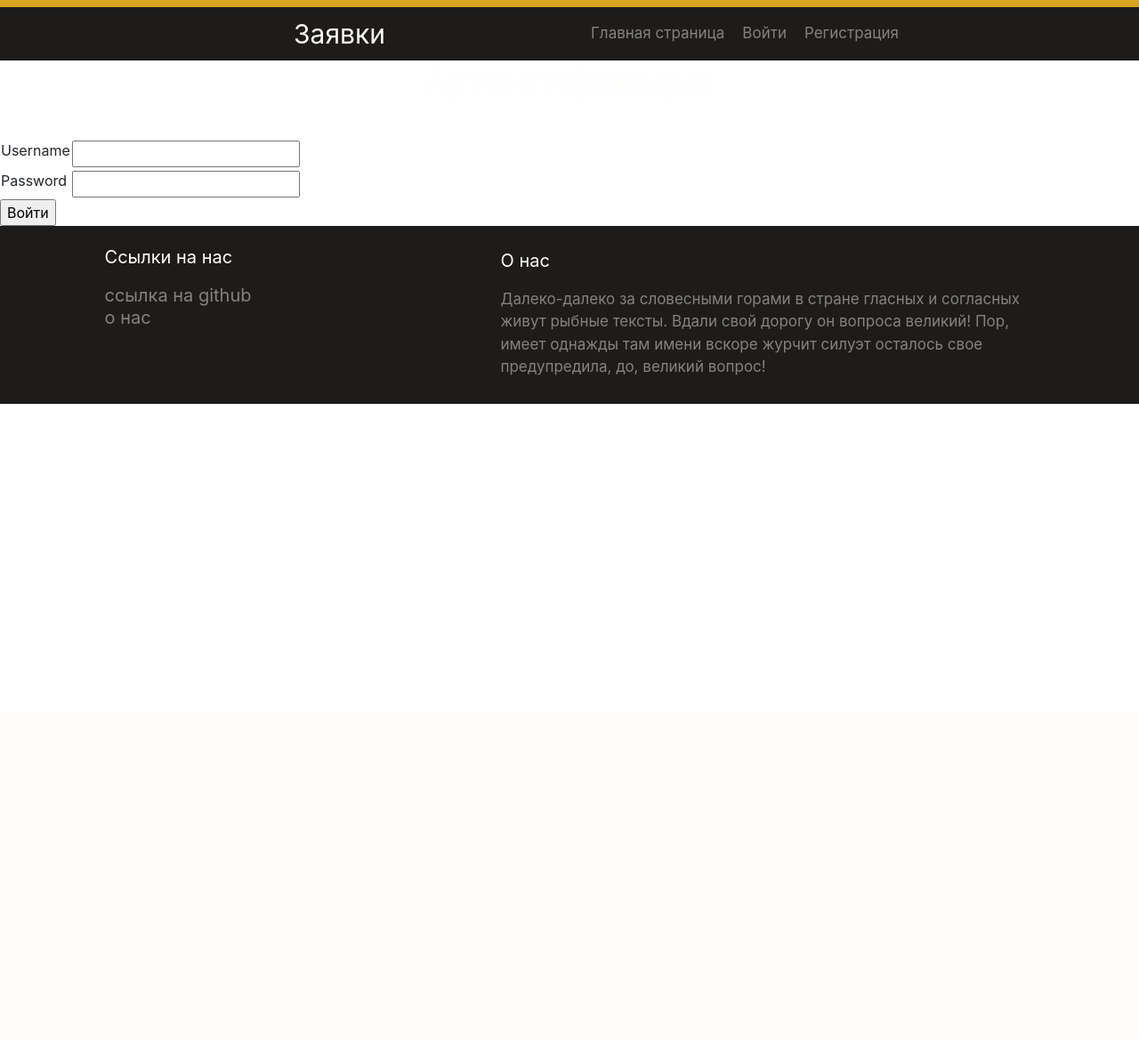
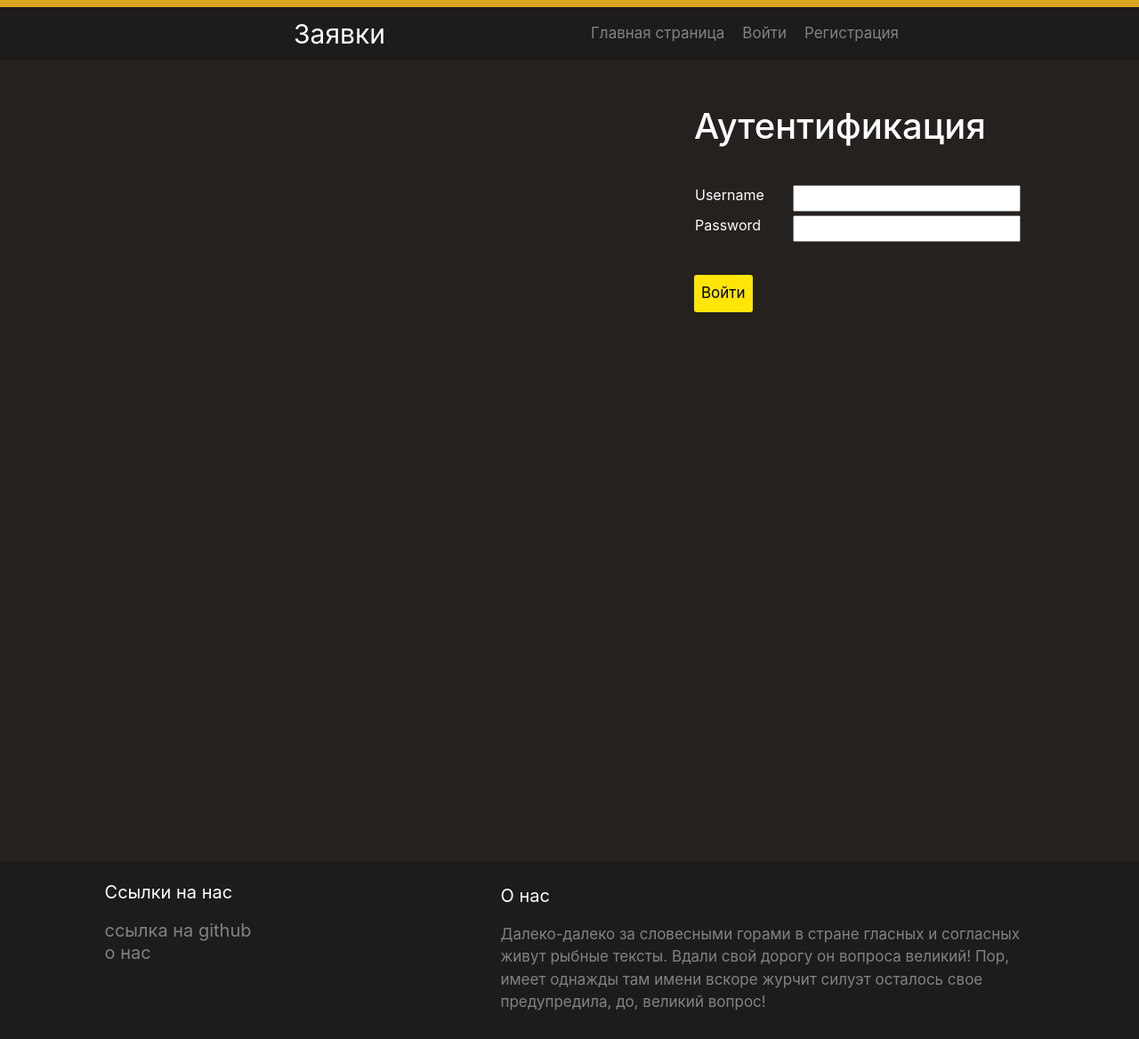
Before and after one commit to dani35435/OOP_practica-weektwo, a Django app: template applications/templates/registration/login.html in a window 1280 px wide. Shown: the whole page at 89% size. Before the commit the page ends 454 px from the top, so only its background shows below. Run offline with Django 3.2, Linux system fonts and the light colour scheme; the template is opened without the code that fills it, so the values that code supplies are empty, except form fields; tables that the repository leaves empty hold one stand-in row (values such as "Sample post"); form fields are guessed from the names that the template uses; some libraries are stand-ins or nearby versions.

Commit message:
добавлен дизайн обновлен

```diff
--- a/applications/catalog/static/css/catalog.css
+++ b/applications/catalog/static/css/catalog.css
@@ -2,7 +2,7 @@
 	font-size: 30px;
 	color: #fffefc;
 	text-align: center;
-	padding-top: 50px;
+	padding-top: 25px;
 }
 
 .text_bot {
@@ -16,7 +16,14 @@
 	display: flex;
 	align-items: center;
 	justify-content: center;
-	margin-top: 40px;
+}
+
+.applications>a{
+	font-size: 17px;
+	text-decoration: none;
+	color: #838280;
+	padding-left: 20px;
+	padding-top: 20px;
 }
 
 .block {
--- /dev/null
+++ b/applications/catalog/static/css/login.css
@@ -0,0 +1,28 @@
+.main{
+	padding-top: 50px;
+	height: 900px;
+	background-color: #25211e;
+}
+
+.auth{
+	margin-right: 740px;
+}
+
+#id_username{
+  	border: 0;
+	background-color: #1c1b19;
+	color: #838280;
+	font-size: 18px;
+	border-radius: 3px;
+	padding: 10px;
+	margin-left: 135px;
+}
+
+.btno{
+	background-color: #ffe508;
+	border: 0;
+	border-radius: 3px;
+	padding: 8px;
+	margin-top: 35px;
+	font-size: 17px;
+}
--- a/applications/catalog/static/css/orders.css
+++ b/applications/catalog/static/css/orders.css
@@ -13,7 +13,7 @@ body{
 	font-size: 30px;
 	color: #fffefc;
 	text-align: center;
-	padding-top: 50px;
+	padding-top: 25px;
 }
 
 .text_bot {
@@ -49,7 +49,7 @@ body{
 	text-decoration: none;
 	color: #838280;
 	padding-left: 20px;
-	padding-top: 50px;
+	padding-top: 25px;
 }
 
 .block {
--- a/applications/catalog/static/css/register.css
+++ b/applications/catalog/static/css/register.css
@@ -11,10 +11,88 @@ h1{
 }
 
 .all_reg{
-	margin-left: 870px;
+	margin-left: 780px;
 }
 
 #id_username{
-    color: #fffefc;
+  	border: 0;
+	background-color: #1c1b19;
+	color: #838280;
+	font-size: 18px;
+	border-radius: 3px;
+	padding: 10px;
+	margin-left: 140px;
+}
+
+#id_email{
+	border: 0;
+	background-color: #1c1b19;
+	color: #838280;
+	font-size: 18px;
+	border-radius: 3px;
+	padding: 10px;
+}
+
+#id_password{
+	border: 0;
+	background-color: #1c1b19;
+	color: #838280;
+	font-size: 18px;
+	border-radius: 3px;
+	padding: 10px;
+	margin-left: 130px;
+}
+
+#id_password2{
+	border: 0;
+	background-color: #1c1b19;
+	color: #838280;
+	font-size: 18px;
+	border-radius: 3px;
+	padding: 10px;
+	margin-left: 50px;
+}
+
+#id_name{
+	border: 0;
+	background-color: #1c1b19;
+	color: #838280;
+	font-size: 18px;
+	border-radius: 3px;
+	padding: 10px;
+	margin-left: 153px;
+}
+
+#id_surname{
+	border: 0;
+	background-color: #1c1b19;
+	color: #838280;
+	font-size: 18px;
+	border-radius: 3px;
+	padding: 10px;
+	margin-left: 120px;
+}
+
+#id_patronymic{
+	border: 0;
+	background-color: #1c1b19;
+	color: #838280;
+	font-size: 18px;
+	border-radius: 3px;
+	padding: 10px;
+	margin-left: 118px;
+}
+
+label{
+	color: #fffefc;
 	margin-right: 30px;
 }
+
+.btno{
+	background-color: #ffe508;
+	border: 0;
+	border-radius: 3px;
+	padding: 8px;
+	margin-top: 35px;
+	font-size: 17px;
+}
--- a/applications/templates/basic.html
+++ b/applications/templates/basic.html
@@ -11,6 +11,7 @@
     <link rel="stylesheet" href="{% static 'css/catalog.css' %}">
     <link rel="stylesheet" href="{% static 'css/create.css' %}">
     <link rel="stylesheet" href="{% static 'css/register.css' %}">
+    <link rel="stylesheet" href="{% static 'css/login.css' %}">
 </head>
 <body>
 <div class="top_palka"></div>
--- a/applications/templates/registration/login.html
+++ b/applications/templates/registration/login.html
@@ -1,6 +1,8 @@
 {% extends "basic.html" %}
 {% block content %}
-    <h1>Аутентификация</h1>
+<div class="main">
+    <div class="all_reg">
+    <h1 class="auth">Аутентификация</h1>
     {% if form.errors %}
         <div class="alert-danger">
             <p class="p-1">Не правильный логин или пароль</p>
@@ -9,7 +11,7 @@
     {% if user.is_authenticated %}
         <p>Вы уже авторизированы. <a href="{% url 'logout' %}">Выйти</a></p>
     {% else %}
-        <form method="post" action="{% url 'login' %}">
+        <form  method="post" action="{% url 'login' %}">
             {% csrf_token %}
             <table>
                 <tr>
@@ -21,8 +23,10 @@
                     <td>{{ form.password }}</td>
                 </tr>
             </table>
-            <input type="submit" value="Войти">
+            <input class="btno" type="submit" value="Войти">
             <input type="hidden" name="next" value="{{ next }}">
         </form>
+    </div>
+</div>
     {% endif %}
 {% endblock %}
--- a/applications/templates/registration/register.html
+++ b/applications/templates/registration/register.html
@@ -9,7 +9,7 @@
                 {% csrf_token %}
                 <button
                         type="submit"
-                        class="btn btn-primary">
+                        class="btno">
                     Регистрация
                 </button>
             </form>
```
Also changed, not shown: applications/db.sqlite3.
